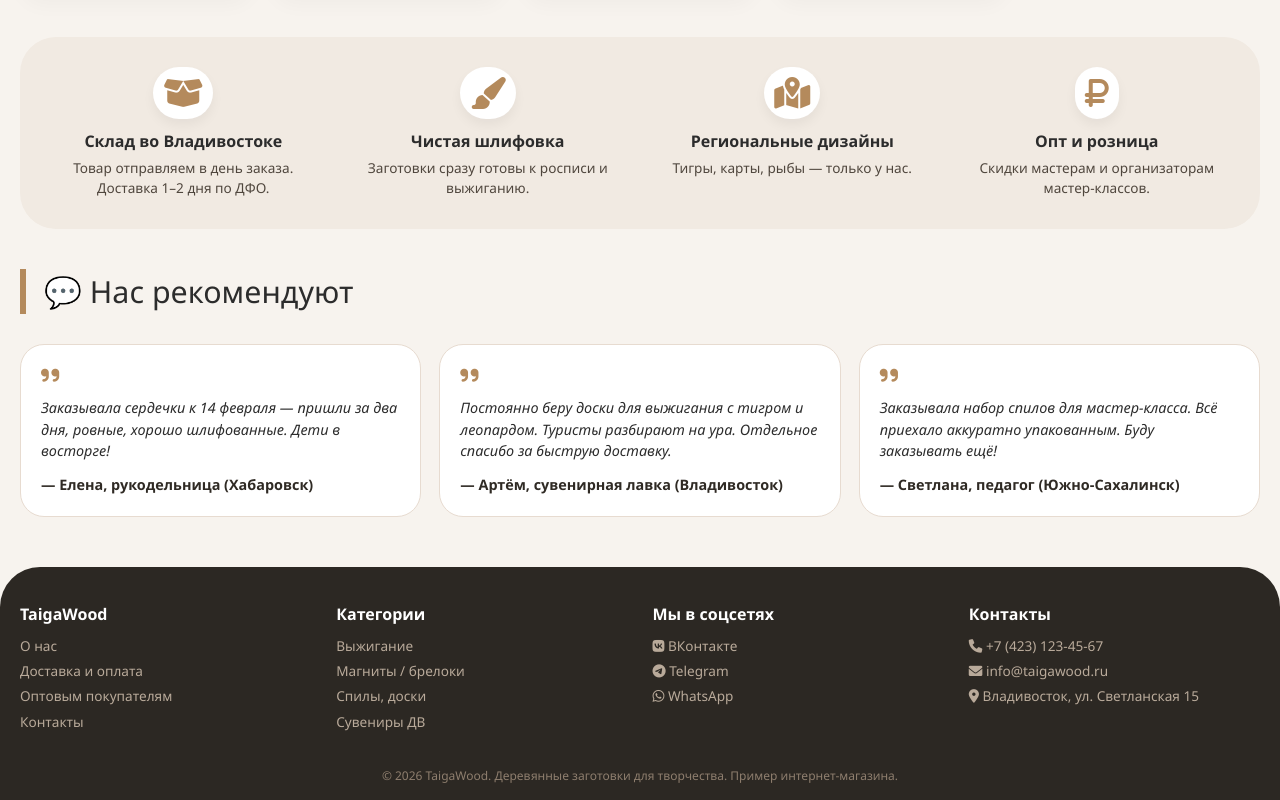
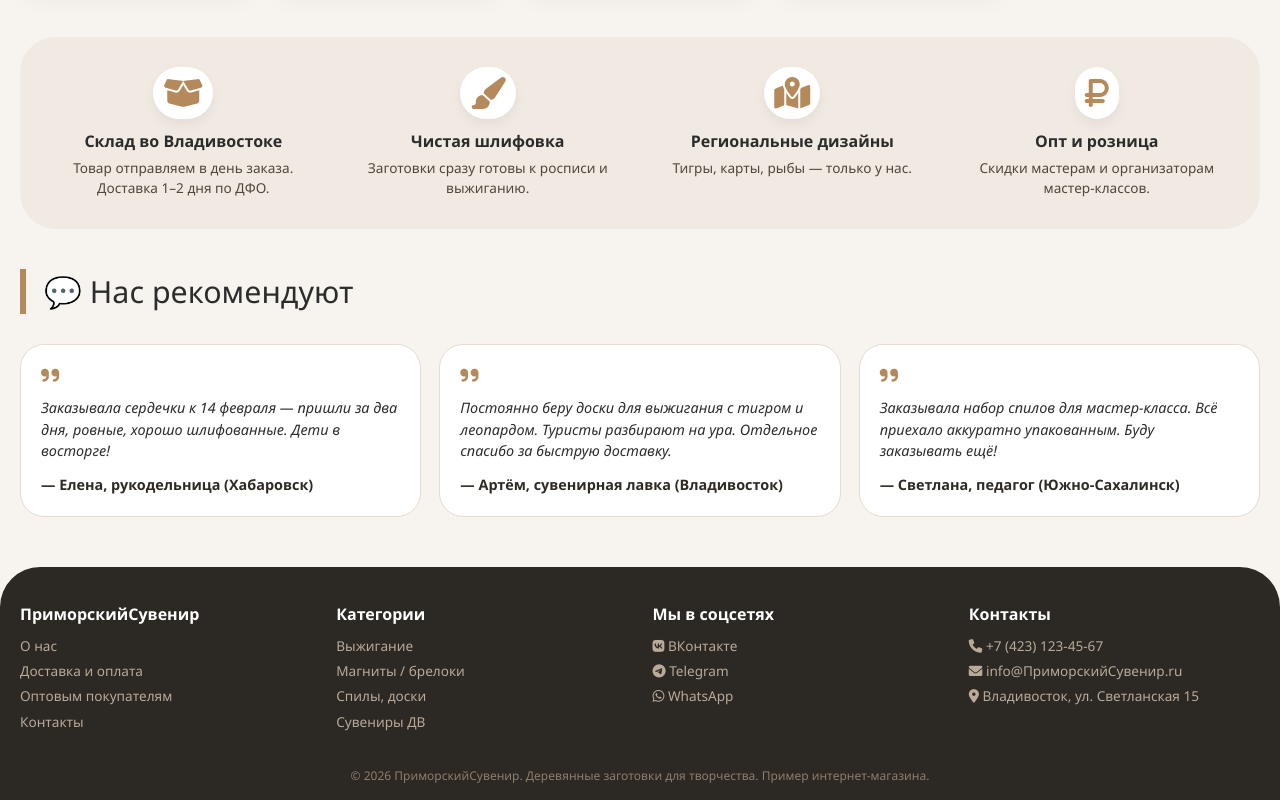
Before and after one commit to ponizov7777-svg/Suvenir, a plain HTML site: page index.html in a window 1280 px wide. Shown: the part 1643-2443 px from the top of the page. Drawn offline with Linux system fonts and the light colour scheme.

Commit message:
ПриморскийСувенир

```diff
--- a/index.html
+++ b/index.html
@@ -3,7 +3,7 @@
 <head>
     <meta charset="UTF-8">
     <meta name="viewport" content="width=device-width, initial-scale=1.0, maximum-scale=5.0, user-scalable=yes">
-    <title>TaigaWood • деревянные заготовки для творчества</title>
+    <title>ПриморскийСувенир • деревянные заготовки для творчества</title>
     <link rel="stylesheet" href="https://cdnjs.cloudflare.com/ajax/libs/font-awesome/6.0.0-beta3/css/all.min.css">
     <style>
         /* === Базовые сбросы и переменные === */
@@ -836,7 +836,7 @@
     <footer class="footer">
         <div class="container footer-inner">
             <div class="footer-col">
-                <h5>TaigaWood</h5>
+                <h5>ПриморскийСувенир</h5>
                 <ul>
                     <li>О нас</li>
                     <li>Доставка и оплата</li>
@@ -865,13 +865,13 @@
                 <h5>Контакты</h5>
                 <ul>
                     <li><i class="fas fa-phone"></i> +7 (423) 123-45-67</li>
-                    <li><i class="fas fa-envelope"></i> info@taigawood.ru</li>
+                    <li><i class="fas fa-envelope"></i> info@ПриморскийСувенир.ru</li>
                     <li><i class="fas fa-map-marker-alt"></i> Владивосток, ул. Светланская 15</li>
                 </ul>
             </div>
         </div>
         <div class="copyright">
-            © 2026 TaigaWood. Деревянные заготовки для творчества. Пример интернет-магазина.
+            © 2026 ПриморскийСувенир. Деревянные заготовки для творчества. Пример интернет-магазина.
         </div>
     </footer>
 </body>
```
